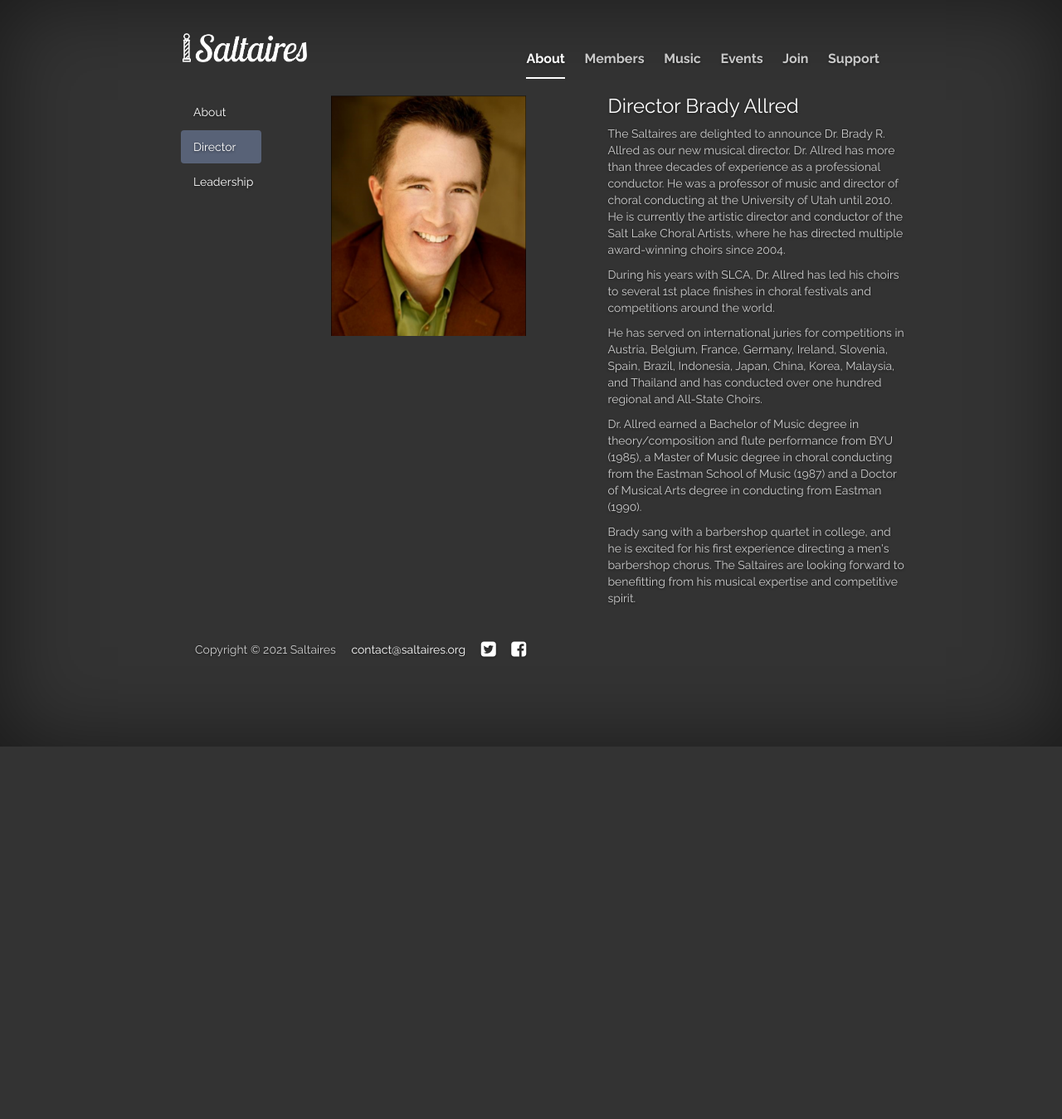
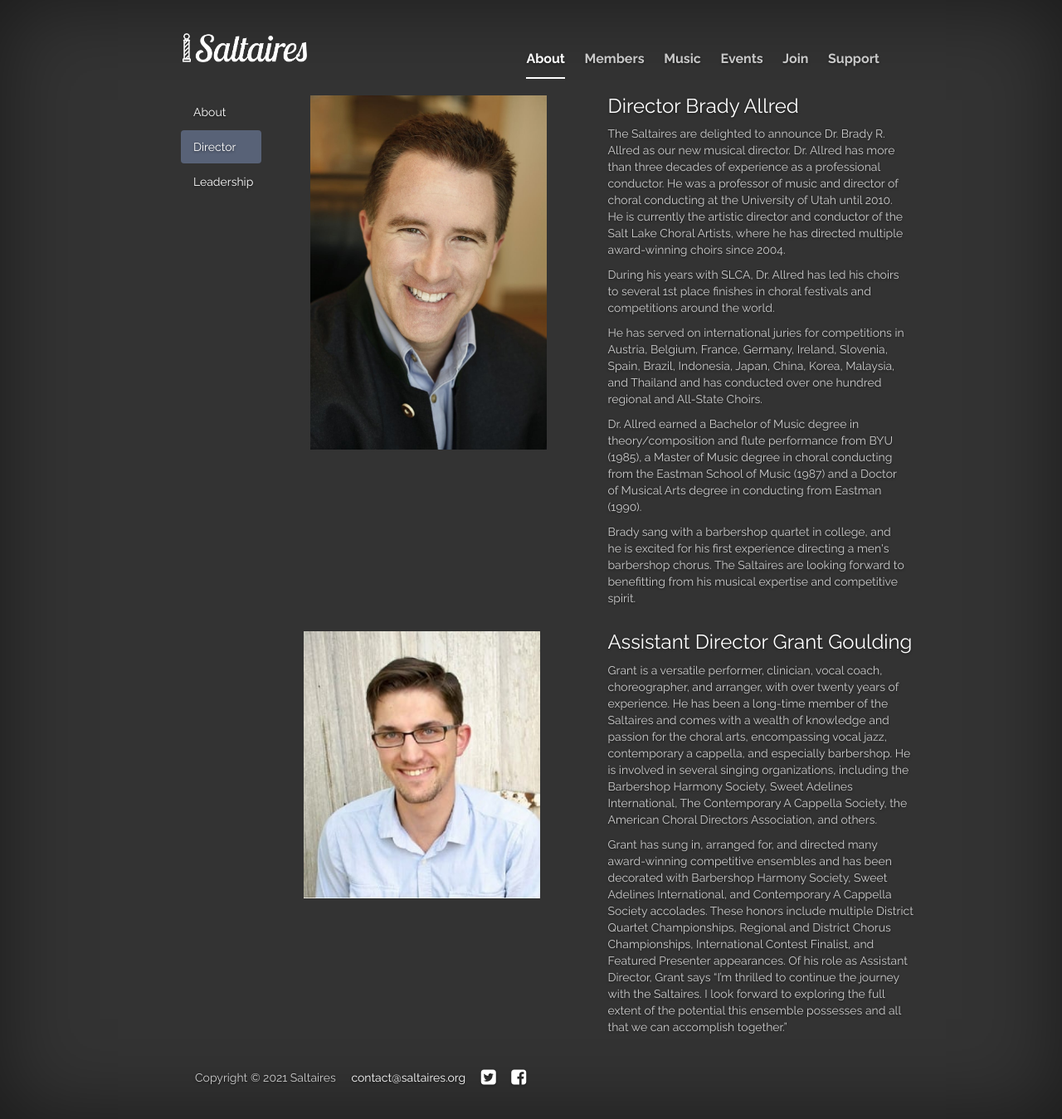
Before and after one commit to cayblood/saltaires, a Jekyll site: the page built from jekyll-site/directors.html, in a window 1280 px wide. Shown: the whole page at 83% size. Built offline with Jekyll 4.4.1, drawn with Linux system fonts in a browser that asks for light colours; nearby versions of some CDN libraries; library files that are not in the unit come from our copies; before the commit the page ends 900 px from its top, so only the background shows below that.

Commit message:
Home page updates for new director, auditions, etc. Grant bio.

```diff
--- a/jekyll-site/directors.html
+++ b/jekyll-site/directors.html
@@ -5,7 +5,7 @@ permalink: /directors/
 ---
 <div class="row">
   <div class="col-md-6">
-    <img alt="Saltaires Director Brady Allred" class="portrait" src="/images/Brady.png" width="250"/>
+    <img alt="Saltaires Director Brady Allred" class="portrait" src="/images/Brady.jpg" width="300"/>
   </div>
   <div class="col-md-6">
     <h3>Director Brady Allred</h3>
@@ -14,21 +14,18 @@ permalink: /directors/
 	<p>He has served on international juries for competitions in Austria, Belgium, France, Germany, Ireland, Slovenia, Spain, Brazil, Indonesia, Japan, China, Korea, Malaysia, and Thailand and has conducted over one hundred regional and All-State Choirs. </p>
 	<p>Dr. Allred earned a Bachelor of Music degree in theory/composition and flute performance from BYU (1985), a Master of Music degree in choral conducting from the Eastman School of Music (1987) and a Doctor of Musical Arts degree in conducting from Eastman (1990).</p>
 	<p>Brady sang with a barbershop quartet in college, and he is excited for his first experience directing a men's barbershop chorus. The Saltaires are looking forward to benefitting from his musical expertise and competitive spirit.</p>
+  <br />
   </div>
 
-<!--
-<br />
-<br />
 
 <div class="row">
   <div class="col-md-6">
-    <img alt="Assistant Director Kenny Wiser" class="portrait" src="/images/kenny_wiser.jpg" />
+    <img alt="Assistant Director Grant Goulding" class="portrait" src="/images/Grant.jpg" width="300"/>
   </div>
   <div class="col-md-6">
-    <h3>Assistant Director Kenny Wiser</h3>
+    <h3>Assistant Director Grant Goulding</h3>
 
-    <p>Kenny Wiser was introduced to barbershop singing in high school and has been Assistant Director for the Saltaires since 2010. He has been an active quartet and chorus singer for most of his life. In 2003, his quartet represented the Evergreen District in the Barbershop Harmony Society's International Collegiate Quartet Contest. Since then, Kenny has competed in other quartets resulting in 1 Rocky Mountain District quartet championship in 2010 and 2 quarter-finalist finishes at the 2011 and 2014 BHS International Quartet Contests.</p>
-    <p>Kenny graduated from the BYU School of Music in 2011 with a BA in Music Education and is currently pursuing a MM in Choral Conducting from BYU. He has studied under Dr. Ronald Staheli, Rosalind Hall, Dr. Andrew Crane, and Jean Applonie. During his studies, he has worked as a graduate assistant for BYU Men's Chorus and BYU's SummerFest Choir. In addition to his studies, Kenny also teaches full time at Provo High School as the choral director of their 5 choirs and serves as the performing arts department chair. In 2014, Mr. Wiser was honored by the Provo Council PTA's as a recipient of their Golden Apple Award for excellence in teaching.</p>
+    <p>Grant is a versatile performer, clinician, vocal coach, choreographer, and arranger, with over twenty years of experience. He has been a long-time member of the Saltaires and comes with a wealth of knowledge and passion for the choral arts, encompassing vocal jazz, contemporary a cappella, and especially barbershop. He is involved in several singing organizations, including the Barbershop Harmony Society, Sweet Adelines International, The Contemporary A Cappella Society, the American Choral Directors Association, and others.</p>
+    <p>Grant has sung in, arranged for, and directed many award-winning competitive ensembles and has been decorated with Barbershop Harmony Society, Sweet Adelines International, and Contemporary A Cappella Society accolades. These honors include multiple District Quartet Championships, Regional and District Chorus Championships, International Contest Finalist, and Featured Presenter appearances. Of his role as Assistant Director, Grant says “I’m thrilled to continue the journey with the Saltaires. I look forward to exploring the full extent of the potential this ensemble possesses and all that we can accomplish together.”</p>
   </div>
 </div>
--->
--- a/jekyll-site/events.md
+++ b/jekyll-site/events.md
@@ -6,6 +6,15 @@ permalink: /events/
 
 <h2 class="top">Upcoming Events</h2>
 
-**No upcoming events**
+**Auditions for 2022**
+<br>
+Audition slots are currently available for the 2022 season. Email <a href="mailto: contact@saltaires.org">contact@saltaires.org</a> to schedule yours today.
 
-Please check back for updates.
+**February 26, 2022 - Youth Harmony Day**
+<br>
+A free event dedicated to helping middle and high school students experience barbershop harmony under the direction of internationally renowned coaches.
+Email <a href="mailto: contact@saltaires.org">contact@saltaires.org</a> for more information.
+
+**July 3-10, 2022 -  BHS International Convention in Charlotte, North Carolina**
+<br>
+The Saltaires have qualified for and accepted an invitation to compete at the Barbershop Harmony Society's International Convention.
```
Also changed, not shown: jekyll-site/index.html (+14 -3 lines), jekyll-site/images/Brady.jpg (added), jekyll-site/images/Grant.jpg (added), 2 other files.
